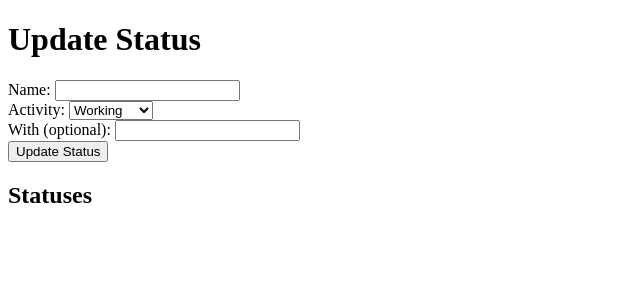
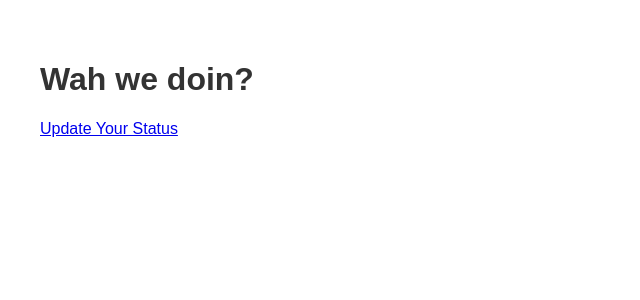
Before and after one commit to tristannarine/TheBoysStatus, a Flask app: page / in a window 1280 px wide. Shown: the top 300 px of the page, without its empty margins (0-640 px from the left). Run offline with Flask 3, Linux system fonts and the light colour scheme.

Commit message:
Update index.html

```diff
--- a/The Boys/templates/index.html
+++ b/The Boys/templates/index.html
@@ -2,36 +2,31 @@
 <html lang="en">
 <head>
     <meta charset="UTF-8">
-    <title>Status Page</title>
+    <meta name="viewport" content="width=device-width, initial-scale=1.0">
+    <title>Status Updates</title>
+    <link rel="stylesheet" href="/static/styles.css">
 </head>
 <body>
-    <h1>Update Status</h1>
-    <form method="post">
-        <label for="name">Name:</label>
-        <input type="text" id="name" name="name" required><br>
-
-        <label for="activity">Activity:</label>
-        <select id="activity" name="activity" required>
-            <option value="Working">Working</option>
-            <option value="Studying">Studying</option>
-            <option value="Exercising">Exercising</option>
-            <option value="Other">Other</option>
-        </select><br>
-
-        <label for="with">With (optional):</label>
-        <input type="text" id="with" name="with"><br>
-
-        <input type="submit" value="Update Status">
-    </form>
-
-    <h2>Statuses</h2>
-    {% for status in statuses %}
-        <div>
-            <strong>{{ status.name }}</strong> is currently {{ status.activity }}
-            {% if status.with %}
-                <em>with {{ status.with }}</em>
-            {% endif %}
-        </div>
-    {% endfor %}
+    <h1>Wah we doin?</h1>
+    <ul>
+        {% for status in statuses %}
+        <li>
+            <strong>{{ status.name }}</strong> is:
+            <ul>
+                {% for activity in status.activities %}
+                <li>{{ activity }}
+                    {% if status.with %}
+                    with {{ ", ".join(status.with) }}
+                    {% endif %}
+                </li>
+                {% endfor %}
+            </ul>
+            <form action="{{ url_for('delete_status', name=status.name) }}" method="POST" style="display: inline;">
+                <button type="submit">Delete</button>
+            </form>
+        </li>
+        {% endfor %}
+    </ul>
+    <a href="{{ url_for('update_status') }}">Update Your Status</a>
 </body>
 </html>
```
